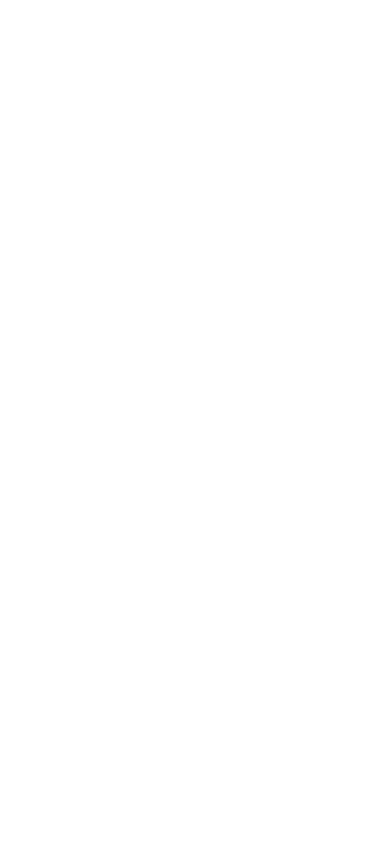
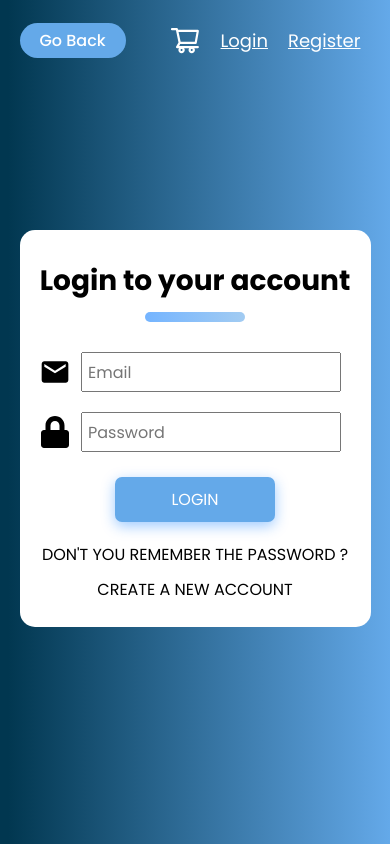
Before and after one commit to chr4ibi/Interact-Mass, a React (Create React App) app: page /shop/login in a window 390 px wide. Built offline with nearby package versions, Linux system fonts and the light colour scheme.

Commit message:
product page responsive

```diff
--- a/src/App.js
+++ b/src/App.js
@@ -12,9 +12,11 @@ import Errorpage from "./pages/Errorpage";
 import Productpage from "./pages/Productpage";
 import Loginpage from "./pages/Loginpage";
 import Registerpage from "./pages/Registerpage";
+import Cartpage from "./pages/Cartpage";
 
 // Import assets
 import "./App.css";
+
 
 const App = () => {
   return (
@@ -26,7 +28,8 @@ const App = () => {
         <Route exact path="/shop" element={<Shoppage />} />
         <Route exact path="/shop/product" element={<Productpage />} />
         <Route exact path="/shop/login" element={<Loginpage />} />
-        <Route exact path="/shop/Register" element={<Registerpage />} />
+        <Route exact path="/shop/register" element={<Registerpage />} />
+        <Route exact path="/shop/cart" element={<Cartpage />} />
         <Route path="*" element={<Errorpage />}/>
       </Routes>
     </ScrollToTop>
--- a/src/components/ProductCard.jsx
+++ b/src/components/ProductCard.jsx
@@ -24,7 +24,7 @@ const CardContainer = styled(LinkR)`
   border-radius: 15px;
   height: 450px;
   width: 100%;
-  max-width: 400px;
+  max-width: 380px;
   margin: 10px;
   padding: 15px;
   display: flex;
@@ -33,7 +33,7 @@ const CardContainer = styled(LinkR)`
   color: #000;
 
   &:hover {
-    transform: scale(1.1);
+    transform: scale(1.05);
     transition: 0.3s;
   }
 `;
--- /dev/null
+++ b/src/components/ShopNavbar.jsx
@@ -0,0 +1,104 @@
+// Import libraries
+import React from "react";
+import { AiOutlineShoppingCart } from "react-icons/ai";
+import { Link as LinkR } from "react-router-dom";
+import styled from "styled-components"
+
+const ShopNavbar = ({ dark, backPath }) => {
+  return (
+    <Navbar>
+      <Menu>
+        <BackButton to={backPath}>Go Back</BackButton>
+        <Buttons>
+          <BasketValue dark={dark}>0 MAD</BasketValue>
+          <ShoppingCartButton to="/shop/cart">
+            <ShoppingCartIcon dark={dark}></ShoppingCartIcon>
+          </ShoppingCartButton>
+          <LoginButton to="/shop/login" dark={dark}>Login</LoginButton>
+          <RegisterButton to="/shop/register" dark={dark}>Register</RegisterButton>
+        </Buttons>
+      </Menu>
+    </Navbar>
+  );
+};
+
+const Navbar = styled.div`
+  height: 80px;
+  width: 100%;
+  display: flex;
+  align-items: center;
+  justify-content: center;
+`;
+
+const Menu = styled.div`
+  width: 90%;
+  height: 100%;
+  max-width: 1200px;
+  display: flex;
+  align-items: center;
+  justify-content: space-between;
+`;
+
+const BackButton = styled(LinkR)`
+  text-decoration: none;
+  background-color: #64a9e9;
+  color: #fff;
+  padding: 5px 20px;
+  border-radius: 90px;
+  font-size: 18px;
+  font-weight: 500;
+
+  &:hover {
+    background-color: #83baed;
+    transition: 0.3s;
+  }
+
+  @media screen and (max-width: 550px) {
+    font-size: 16px;
+  }
+`;
+
+const Buttons = styled.div`
+  display: flex;
+  height: 100%;
+  align-items: center;
+`;
+
+const BasketValue = styled.h1`
+  font-size: 24px;
+  font-weight: 400;
+  color: ${props => props.dark ? "#666" : "#eee"};
+  opacity: 0.8;
+  margin: 0px 10px;
+  cursor: pointer;
+
+  @media screen and (max-width: 550px) {
+    display: none;
+  }
+`;
+
+const ShoppingCartButton = styled(LinkR)`
+  color: #000;
+  display: flex;
+  align-items: center;
+`;
+
+const ShoppingCartIcon = styled(AiOutlineShoppingCart)`
+  font-size: 32px;
+  margin: 0px 10px;
+  color: ${props => props.dark ? "#000" : "#fff"}
+`;
+
+const LoginButton = styled(LinkR)`
+  margin: 0px 10px;
+  font-size: 18px;
+  color: ${props => props.dark ? "#000" : "#fff"}
+`;
+
+const RegisterButton = styled(LinkR)`
+  margin: 0px 10px;
+  font-size: 18px;
+  color: ${props => props.dark ? "#000" : "#fff"}
+`;
+
+export default ShopNavbar;
--- a/src/pages/Cartpage.jsx
+++ b/src/pages/Cartpage.jsx
@@ -0,0 +1,15 @@
+// Import libraries
+import React from 'react'
+import styled from 'styled-components'
+
+// Import components
+
+const Cartpage = () => {
+    return (
+        <div>
+            cartpage
+        </div>
+    )
+}
+
+export default Cartpage
--- a/src/pages/Loginpage.jsx
+++ b/src/pages/Loginpage.jsx
@@ -1,18 +1,116 @@
 // Import libraries
-import React from 'react'
-import styled from 'styled-components'
+import React from "react";
+import styled from "styled-components";
+import { Link as LinkR } from 'react-router-dom'
+import { MdEmail } from "react-icons/md";
+import { FaLock } from "react-icons/fa";
+
+// Import components
+import Separator from "../components/Separator";
+import Button from '../components/Button'
+import ShopNavbar from "../components/ShopNavbar";
 
 
 const Loginpage = () => {
-    return (
-        <LoginContainer>
+  return (
+    <Container>
+      <ShopNavbar dark={false} backPath="/shop"/>
+      <Wrapper>
+        <Title>Login to your account</Title>
+        <Separator />
+        <Form>
+          <EmailSection>
+            <EmailIcon></EmailIcon>
+            <Input placeholder="Email" />
+          </EmailSection>
+          <PasswordSection>
+            <PasswordIcon></PasswordIcon>
+            <Input placeholder="Password" />
+          </PasswordSection>
+          <Button text="LOGIN" blue={true} />
+          <Link to='/shop/register'>DON'T YOU REMEMBER THE PASSWORD ?</Link>
+          <Link to='/shop/register'>CREATE A NEW ACCOUNT</Link>
+        </Form>
+      </Wrapper>
+    </Container>
+  );
+};
 
-        </LoginContainer>
-    )
-}
+const Container = styled.div`
+  width: 100vw;
+  height: 100vh;
+  display: flex;
+  flex-direction: column;
+  align-items: center;
+  background: rgb(1, 55, 80);
+  background: linear-gradient(
+    90deg,
+    rgba(1, 55, 80, 1) 2%,
+    rgba(100, 169, 233, 1) 100%,
+    rgba(0, 212, 255, 1) 100%
+  );
+`;
 
-const LoginContainer = styled.div`
+const Wrapper = styled.div`
+  padding: 20px;
+  background-color: rgba(255, 255, 255, 1);
+  border-radius: 15px;
+  display: flex;
+  flex-direction: column;
+  align-items: center;
+  max-width: 90%;
+  margin-top: 150px;
+`;
+const Title = styled.form`
+  font-size: 28px;
+  font-weight: bold;
+  margin: 10px 0px;
+`;
 
+const Form = styled.div`
+  display: flex;
+  flex-direction: column;
+  align-items: center;
+`;
+
+const EmailSection = styled.div`
+  display: flex;
+  align-items: center;
+`;
+
+const PasswordSection = styled.div`
+  display: flex;
+  align-items: center;
+`;
+
+const EmailIcon = styled(MdEmail)`
+  font-size: 32px;
+`;
+
+const PasswordIcon = styled(FaLock)`
+  font-size: 32px;
+`;
+
+const Input = styled.input`
+  width: 320px;
+  height: 40px;
+  font-size: 16px;
+  padding: 5px;
+  margin: 10px;
+
+  @media screen and (max-width: 500px) {
+    width: 260px;
+  }
+`;
+
+const Link = styled(LinkR)`
+  color: #000;
+  text-decoration: none;
+  margin: 5px 0px;
+
+  &:hover {
+    text-decoration: underline;
+  }
 `
 
-export default Loginpage
+export default Loginpage;
--- a/src/pages/Registerpage.jsx
+++ b/src/pages/Registerpage.jsx
@@ -4,6 +4,7 @@ import styled from "styled-components";
 import { BsFillPersonFill } from "react-icons/bs";
 import { MdEmail } from "react-icons/md";
 import { FaLock } from "react-icons/fa";
+import ShopNavbar from "../components/ShopNavbar";
 
 // Import components
 import Separator from "../components/Separator";
@@ -12,6 +13,7 @@ import Button from "../components/Button";
 const Registerpage = () => {
   return (
     <Container>
+      <ShopNavbar dark={false} backPath="/shop"/>
       <Wrapper>
         <Title>Create an account</Title>
         <Separator />
@@ -44,7 +46,7 @@ const Container = styled.div`
   width: 100vw;
   height: 100vh;
   display: flex;
-  justify-content: center;
+  flex-direction: column;
   align-items: center;
   background: rgb(1, 55, 80);
   background: linear-gradient(
@@ -54,6 +56,7 @@ const Container = styled.div`
     rgba(0, 212, 255, 1) 100%
   );
 `;
+
 const Wrapper = styled.div`
   padding: 20px;
   background-color: rgba(255, 255, 255, 1);
@@ -62,10 +65,12 @@ const Wrapper = styled.div`
   flex-direction: column;
   align-items: center;
   max-width: 90%;
+  margin-top: 150px;
 `;
 const Title = styled.form`
   font-size: 28px;
   font-weight: bold;
+  margin: 10px 0px;
 `;
 
 const Form = styled.div`
@@ -86,9 +91,9 @@ const FirstName = styled.input`
   padding: 5px;
   margin: 10px;
 
-  @media screen and (max-width: 500px){
+  @media screen and (max-width: 500px) {
     width: 120px;
-}
+  }
 `;
 
 const LastName = styled.input`
@@ -98,9 +103,9 @@ const LastName = styled.input`
   padding: 5px;
   margin: 10px;
 
-  @media screen and (max-width: 500px){
+  @media screen and (max-width: 500px) {
     width: 120px;
-}
+  }
 `;
 
 const EmailSection = styled.div`
@@ -119,7 +124,6 @@ const NameIcon = styled(BsFillPersonFill)`
 
 const EmailIcon = styled(MdEmail)`
   font-size: 32px;
-
 `;
 
 const PasswordIcon = styled(FaLock)`
@@ -133,9 +137,9 @@ const Input = styled.input`
   padding: 5px;
   margin: 10px;
 
-  @media screen and (max-width: 500px){
+  @media screen and (max-width: 500px) {
     width: 260px;
-}
+  }
 `;
 
 export default Registerpage;
--- a/src/pages/Shoppage.jsx
+++ b/src/pages/Shoppage.jsx
@@ -1,9 +1,7 @@
 // import libraries
 import React from "react";
 import styled from "styled-components";
-import { Link as LinkR } from "react-router-dom";
 import Fade from "react-reveal/Fade";
-import { AiOutlineShoppingCart } from "react-icons/ai";
 
 // import components
 import ProductCard from "../components/ProductCard";
@@ -11,23 +9,12 @@ import Separator from "../components/Separator";
 
 // import assets
 import { productList } from "../utils/data";
+import ShopNavbar from "../components/ShopNavbar";
 
 const Shoppage = () => {
   return (
     <ShopContainer>
-      <ShopNavbar>
-        <ShopMenu>
-        <BackButton to="/">Go Back</BackButton>
-        <ShopButtons>
-          <BasketValue>0 MAD</BasketValue>
-          <ShoppingCartButton to="/cart">
-            <ShoppingCartIcon></ShoppingCartIcon>
-          </ShoppingCartButton>
-          <LoginButton to="./login">Login</LoginButton>
-          <RegisterButton to="./register">Register</RegisterButton>
-        </ShopButtons>
-        </ShopMenu>
-      </ShopNavbar>
+      <ShopNavbar dark={true} backPath="/"/>
       <ShopSection>
         <ShopWrapper>
           <Fade top>
@@ -62,88 +49,6 @@ const ShopContainer = styled.div`
   display: flex;
   flex-direction: column;
   align-items: center;
-`;
-
-const ShopNavbar = styled.div`
-  height: 80px;
-  width: 100%;
-  display: flex;
-  align-items: center;
-  justify-content: center;
-`;
-
-const ShopMenu = styled.div`
-  width: 90%;
-  height: 100%;
-  max-width: 1200px;
-  display: flex;
-  align-items: center;
-  justify-content: space-between;
-`
-
-const BackButton = styled(LinkR)`
-  text-decoration: none;
-  background-color: #64a9e9;
-  color: #fff;
-  padding: 5px 20px;
-  border-radius: 90px;
-  font-size: 18px;
-  font-weight: 500;
-
-  &:hover {
-    background-color: #83baed;
-    transition: 0.3s;
-  }
-
-  @media screen and (max-width: 550px){
-    font-size: 16px;
-  }
-`;
-
-const ShopButtons = styled.div`
-  display: flex;
-  height: 100%;
-  align-items: center;
-`;
-
-const BasketValue = styled.h1`
-  font-size: 24px;
-  font-weight: 400;
-  color: #666;
-  opacity: 0.8;
-  margin: 0px 10px;
-
-  @media screen and (max-width: 550px){
-    display: none;
-  }
-`;
-
-const ShoppingCartButton = styled(LinkR)`
-  color: #000;
-  display: flex;
-  align-items: center;
-
-
-`
-
-const ShoppingCartIcon = styled(AiOutlineShoppingCart)`
-  font-size: 32px;
-  margin: 0px 10px;
-
-`;
-
-const LoginButton = styled(LinkR)`
-  margin: 0px 10px;
-  font-size: 18px;
-  color: #000;
-
-`;
-
-const RegisterButton = styled(LinkR)`
-  margin: 0px 10px;
-  font-size: 18px;
-  color: #000;
-
 `;
 
 const ShopSection = styled.div`
```
Also changed, not shown: src/pages/Productpage.jsx (+60 -105 lines).
